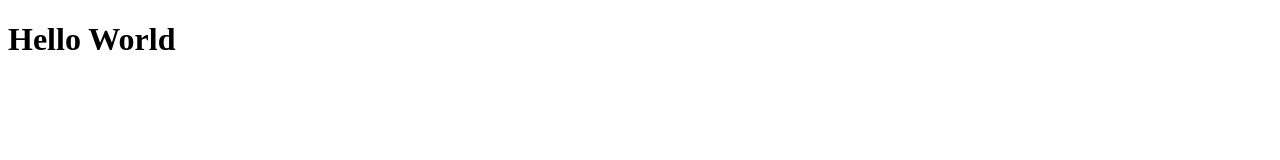
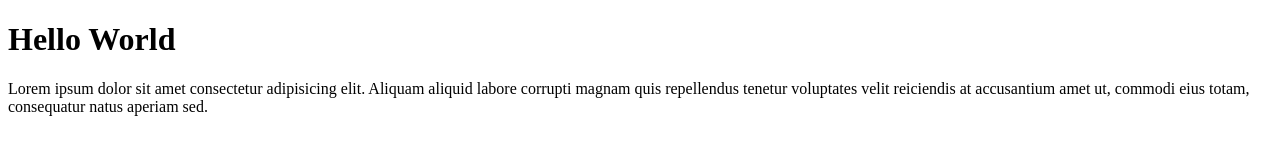
Before and after one commit to deMAESTROuz/repo, a plain HTML site: page index.html in a window 1280 px wide. Drawn offline with Linux system fonts and the light colour scheme.

Commit message:
add lorem

```diff
--- a/index.html
+++ b/index.html
@@ -13,6 +13,10 @@
 <h1>
     Hello World
 </h1>
+
+<div>
+    Lorem ipsum dolor sit amet consectetur adipisicing elit. Aliquam aliquid labore corrupti magnam quis repellendus tenetur voluptates velit reiciendis at accusantium amet ut, commodi eius totam, consequatur natus aperiam sed.
+</div>
 </body>
 
 </html>
```
